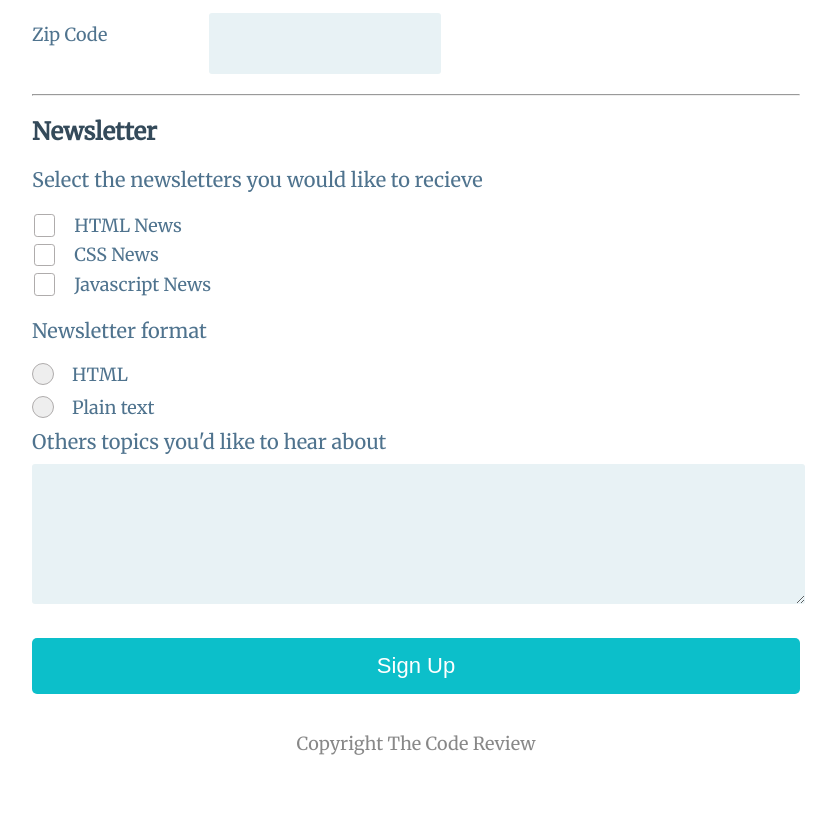
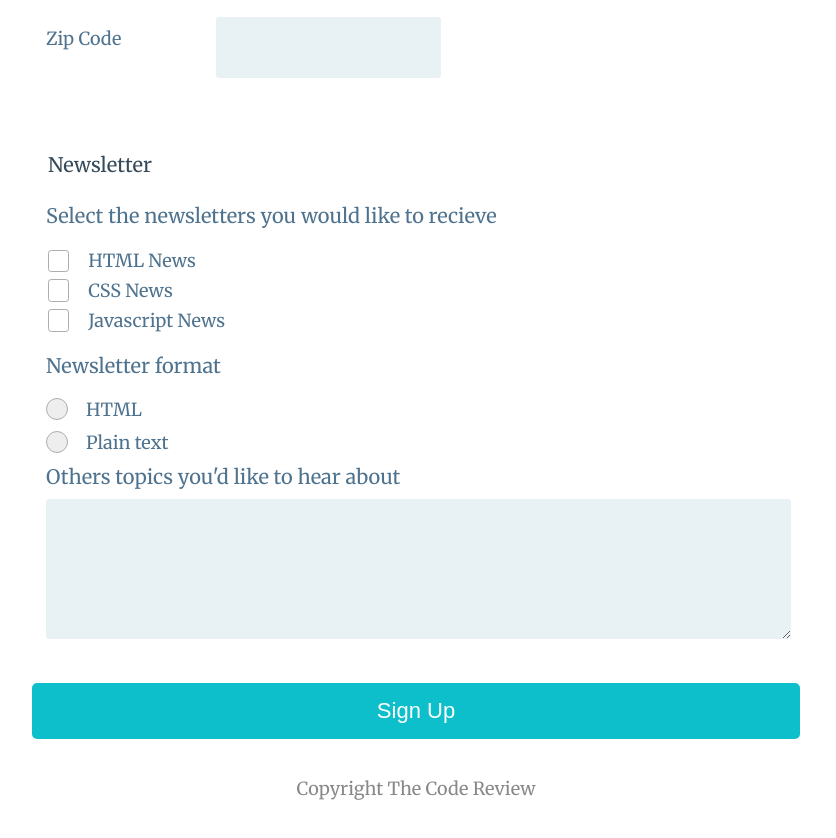
Before and after one commit to Lenn98/Techdegree-Project-3, a plain HTML site: page index.html in a window 1280 px wide. Shown: the part 872-1710 px from the top of the page, without its empty margins (224-1060 px from the left). Before the commit the page ends 1665 px from the top, so only its background shows below. Drawn offline with Linux system fonts and the light colour scheme.

Commit message:
this is a summary
this is a descriptrion

```diff
--- a/index.html
+++ b/index.html
@@ -26,8 +26,10 @@
             <span class="header_line"></span>
 
             <form action="index.html" method="post" id="sign_up_form">
+
+              <fieldset>
+                    <legend>Contact Information</legend>
                 <div class="contact_info">
-                    <h2>Contact Information</h2>
                     <label for="full_name" >Full Name</label>
                     <input type="text" id="full_name" name="full_name" placeholder="Required" required>
                 </div>
@@ -63,12 +65,12 @@
                     <label for="zip_code">Zip Code</label>
                     <input class="" type="text" name="zip_code" id="zip_code">
                 </div>
+                </fieldset>
 
-                <hr>
-                <legend></legend>
+                <fieldset>
+                <legend>Newsletter</legend>
 
                 <div class="newsletter">
-                    <h2>Newsletter</h2>
                     <h3>Select the newsletters you would like to recieve</h3>
 
                     <input type="checkbox" id="newsletter_HTML" name="newsletter_HTML" value="HTML News">
@@ -83,19 +85,20 @@
 
                     <label class="redio_container" for="news_format_HTML">HTML
                         <input type="radio" name="news_format" id="news_format_HTML" value="HTML">
-                        <label class="circle"></label>
+                        <div class="circle"></div>
                     </label><br>
                     <label class="redio_container" for="plain_text">Plain text
                         <input type="radio" name="news_format" id="plain_text" value="Plain text">
-                        <label class="circle"></label>
+                        <div class="circle"></div>
                     </label>
 
 <br>
                     <label for="others_details" class="textarea_lavel">Others topics you'd like to hear about</label>
                     <textarea name="others_details" id="others_details" cols="60" rows="8"></textarea>
-<button type="submit" class="sign_up_btn" name="sign_up">Sign Up</button>
 
                 </div>
+                </fieldset>
+<button type="submit" class="sign_up_btn" name="sign_up">Sign Up</button>
             </form>
             <p class="copyright">
                 Copyright The Code Review
--- a/style.css
+++ b/style.css
@@ -300,7 +300,14 @@ font-weight: normal;
 
 color: #4f738e;
 }
-
+fieldset{
+    border: none;
+}
+legend{
+    font-size: 20px;
+    color: #344a5a;
+    padding-top: 44px;
+}
 @media only screen and (min-width: 768px) {
 
 	.main_container {
@@ -347,6 +354,7 @@ border: none;
 
 border-radius: 3px;
 }
+	.contact_info input:focus {background: #eae0ea;}
 
 	.contact_info select {
 
@@ -371,6 +379,10 @@ border-radius: 3px;
 color: #8a8989;
 }
 
+	.contact_info select:focus {
+		background: #eae0ea;
+	}
+
 	.newsletter textarea {
 		width: 98%;
 		background: #e8f2f5;
@@ -379,10 +391,15 @@ color: #8a8989;
 		padding: 10px;
 		border-radius: 3px;
 	}
+	.newsletter textarea:focus {
+		background: #eae0ea;
+	}
 
 .zip_input input {
 	width: 25%;
 	float: left;
 	margin-left: 3%;
 }
+fieldset{}
+legend{}
 }
```
